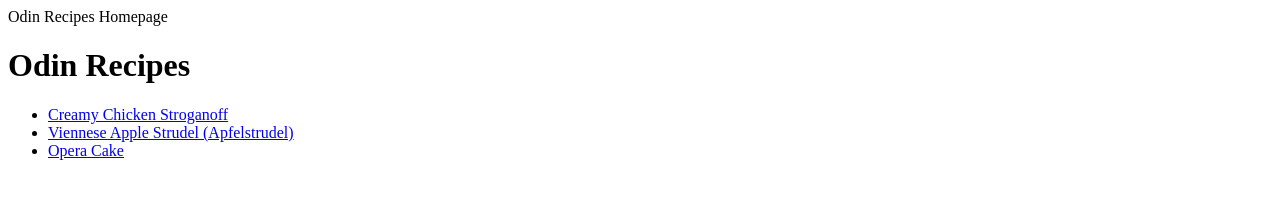
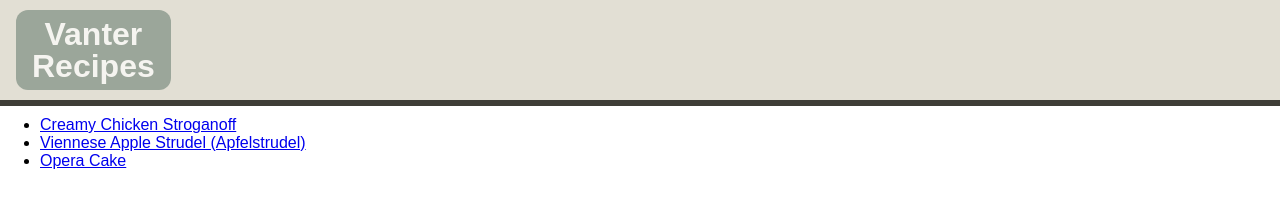
Before and after one commit to Gabriel-Lavorato/odin-recipes, a plain HTML site: page index.html in a window 1280 px wide. Drawn offline with Linux system fonts and the light colour scheme.

Commit message:
Add header style and file structure

```diff
--- a/index.html
+++ b/index.html
@@ -4,16 +4,21 @@
   <head>
     <meta charset="UTF-8">
     <meta name="viewport" content="width=device-width, initial-scale=1.0">
-    <link rel="stylesheet" href="./style.css"
-    <title>Odin Recipes Homepage</title>
+    <link rel="stylesheet" href="./style.css">
+    <title>Vanter Recipes</title>
   </head>
 
   <body>
-    <h1>Odin Recipes</h1>
-    <ul>
-      <li><a href="recipes/chicken-stroganoff.html">Creamy Chicken Stroganoff</a></li>
-      <li><a href="recipes/apfelstrudel.html">Viennese Apple Strudel (Apfelstrudel)</a></li>
-      <li><a href="recipes/opera-cake.html">Opera Cake</a></li>
-    </ul>
+    <header>
+      <h1 class="header-logo">Vanter<br>Recipes</h1>
+    </header>
+
+    <main>
+      <ul>
+        <li><a href="recipes/chicken-stroganoff.html">Creamy Chicken Stroganoff</a></li>
+        <li><a href="recipes/apfelstrudel.html">Viennese Apple Strudel (Apfelstrudel)</a></li>
+        <li><a href="recipes/opera-cake.html">Opera Cake</a></li>
+      </ul>
+    </main>
   </body>
 </html>
--- a/style.css
+++ b/style.css
@@ -0,0 +1,33 @@
+html {
+  box-sizing: border-box;
+}
+
+*,
+*::before,
+*::after {
+  box-sizing: inherit;
+}
+
+body {
+  margin: 0;
+  font-family: Arial, Helvetica, sans-serif;
+}
+
+header {
+  background-color: #E2DFD4;
+  height: 100px;
+  box-shadow: 0 6px #3E3D37;
+}
+
+.header-logo {
+  display: inline-block;
+  background-color: #9BA69A;
+  color: #F5F4F0;
+  height: 80px;
+  padding: 8px 16px;
+  border-radius: 12px;
+  margin: 10px 16px;
+  font-size: 32px;
+  line-height: 32px;
+  text-align: center;
+}
```
Also changed, not shown: recipes/apfelstrudel.html (+7 -1 lines), recipes/chicken-stroganoff.html (+7 -1 lines), recipes/opera-cake.html (+7 -1 lines).
